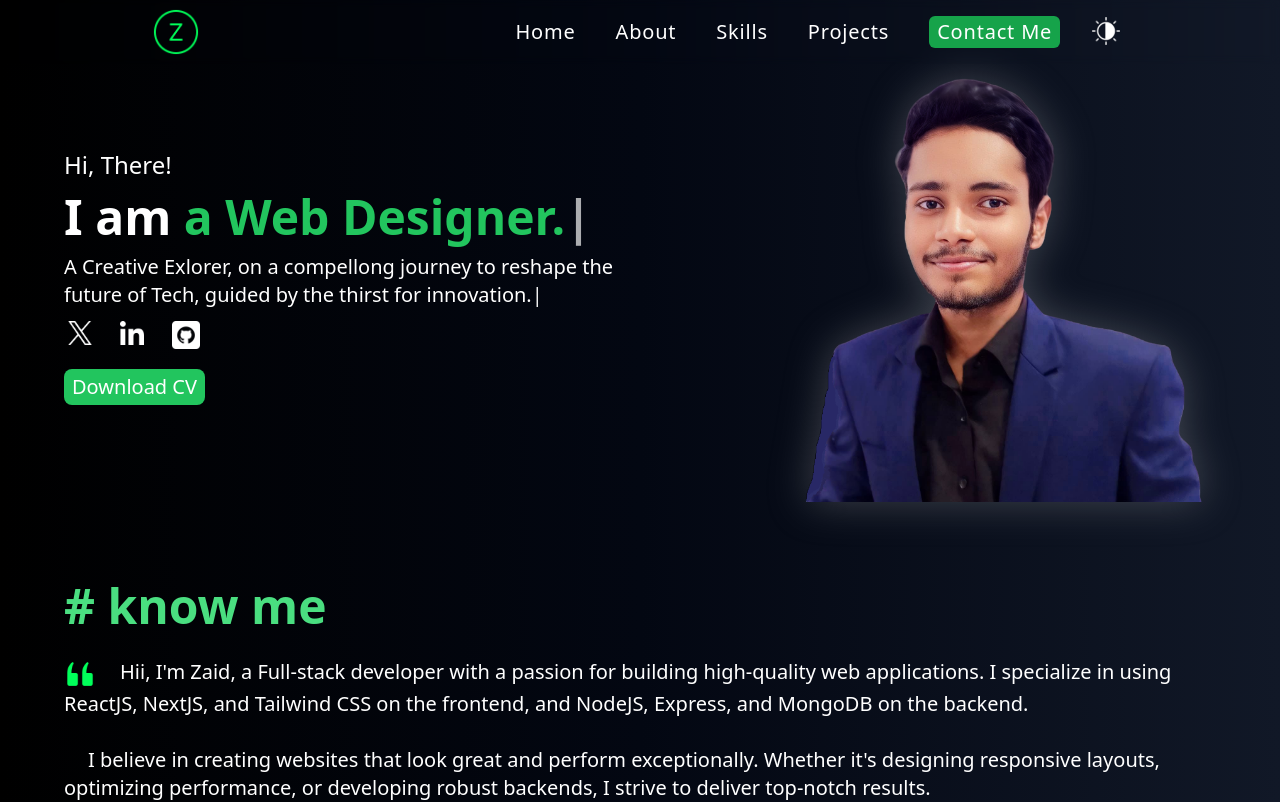
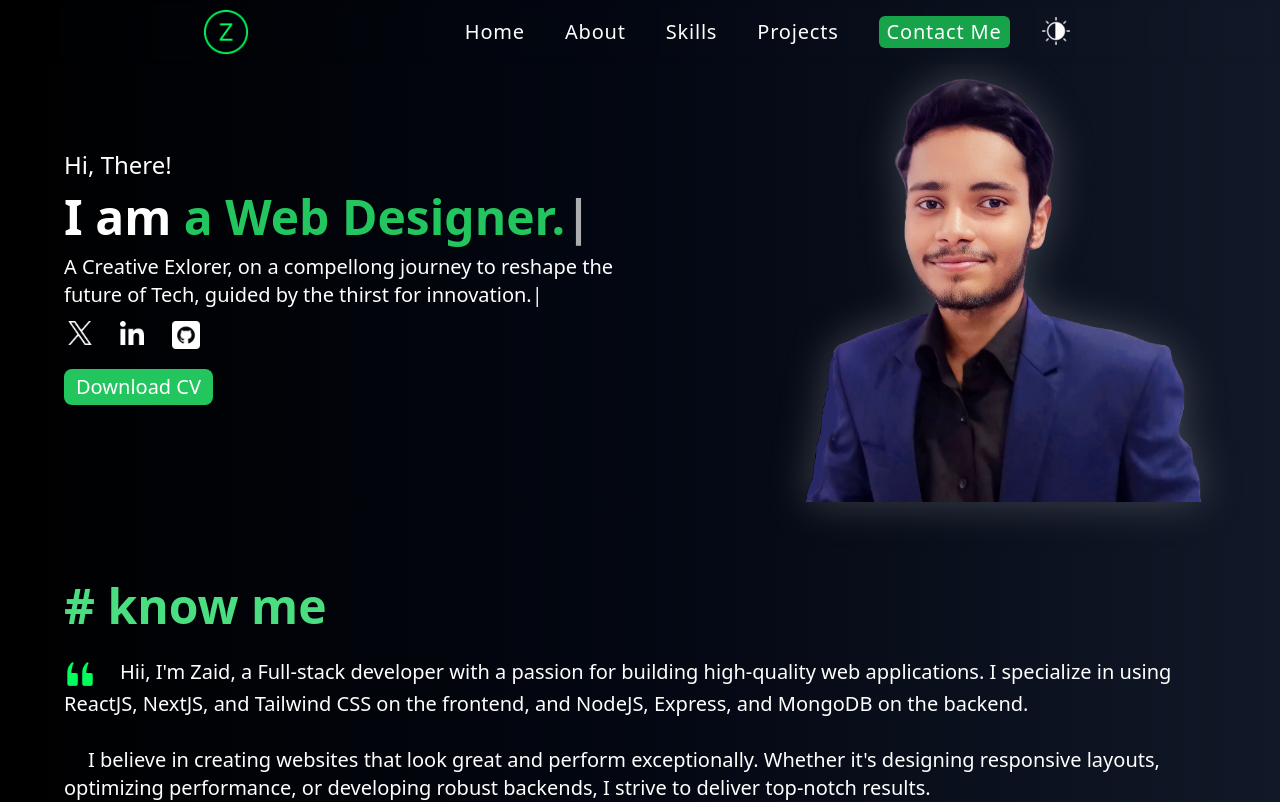
Before and after one commit to MohdZaid259/Portfolio, a React (Vite) app: page / in a window 1280 px wide. Shown: the top 802 px of the page. Built offline with nearby package versions, Linux system fonts and the light colour scheme.

Commit message:
final toucn

```diff
--- a/src/components/Home.jsx
+++ b/src/components/Home.jsx
@@ -47,7 +47,7 @@ function Home() {
           <a href="https://www.linkedin.com/in/mohd-zaid-b28aa2248/" target='_blank'><img className='dark:invert w-7 md:w-8 my-2 hover:bg-pink-500 p-1 rounded' src={linkedin} alt="" /></a>
           <a href="https://github.com/MohdZaid259" target='_blank'><img className='dark:invert w-8 md:w-9 my-2 hover:bg-pink-500 p-1 rounded' src={github} alt="" /></a>
         </motion.div>
-        <motion.a href={resume_fullStack} download initial='hidden' whileInView='visible' variants={textVariants} transition={{duration:0.5,delay:2}} className='my-2 dark:bg-green-500 bg-pink-600 dark:hover:bg-green-600 hover:bg-pink-700 text-white rounded-lg w-fit px-2 py-1 text-base sm:text-lg md:text-xl'>Download CV</motion.a>
+        <motion.a href={resume_fullStack} download initial='hidden' whileInView='visible' variants={textVariants} transition={{duration:0.5,delay:2}} className='my-2 dark:bg-green-500 bg-pink-600 dark:hover:bg-green-600 hover:bg-pink-700 text-white rounded-lg w-fit px-3 py-1 text-base sm:text-lg md:text-xl'>Download CV</motion.a>
       </div>
       <div className='flex flex-1  items-center m-auto'>
         <motion.img initial={{opacity:0}} whileInView={{opacity:1}} transition={{duration:2}} className='md:pl-10 h-1/6 md:h-2/5 lg:h-3/4 w-auto drop-shadow-[0_0_20px_rgba(0,0,0,0.5)] dark:drop-shadow-[0_0_20px_rgba(225,225,225,0.25)]' src={hero} alt="" />
--- a/src/components/Navbar.jsx
+++ b/src/components/Navbar.jsx
@@ -29,7 +29,7 @@ export default function Header() {
   ]
 
   return (
-      <div className="fixed w-full z-10 flex justify-around items-center py-2 backdrop-blur-sm tracking-normal md:tracking-wider">
+      <div className="fixed w-full z-10 flex justify-evenly items-center py-2 backdrop-blur-sm tracking-normal md:tracking-wider">
           <a href='/'>
             <motion.img initial={{opacity:0,scale:0}} animate={{opacity:1,scale:1}} transition={{duration:0.5}} className="w-8 sm:w-12 invert dark:invert-0" src={z} alt="" />
           </a>
```
